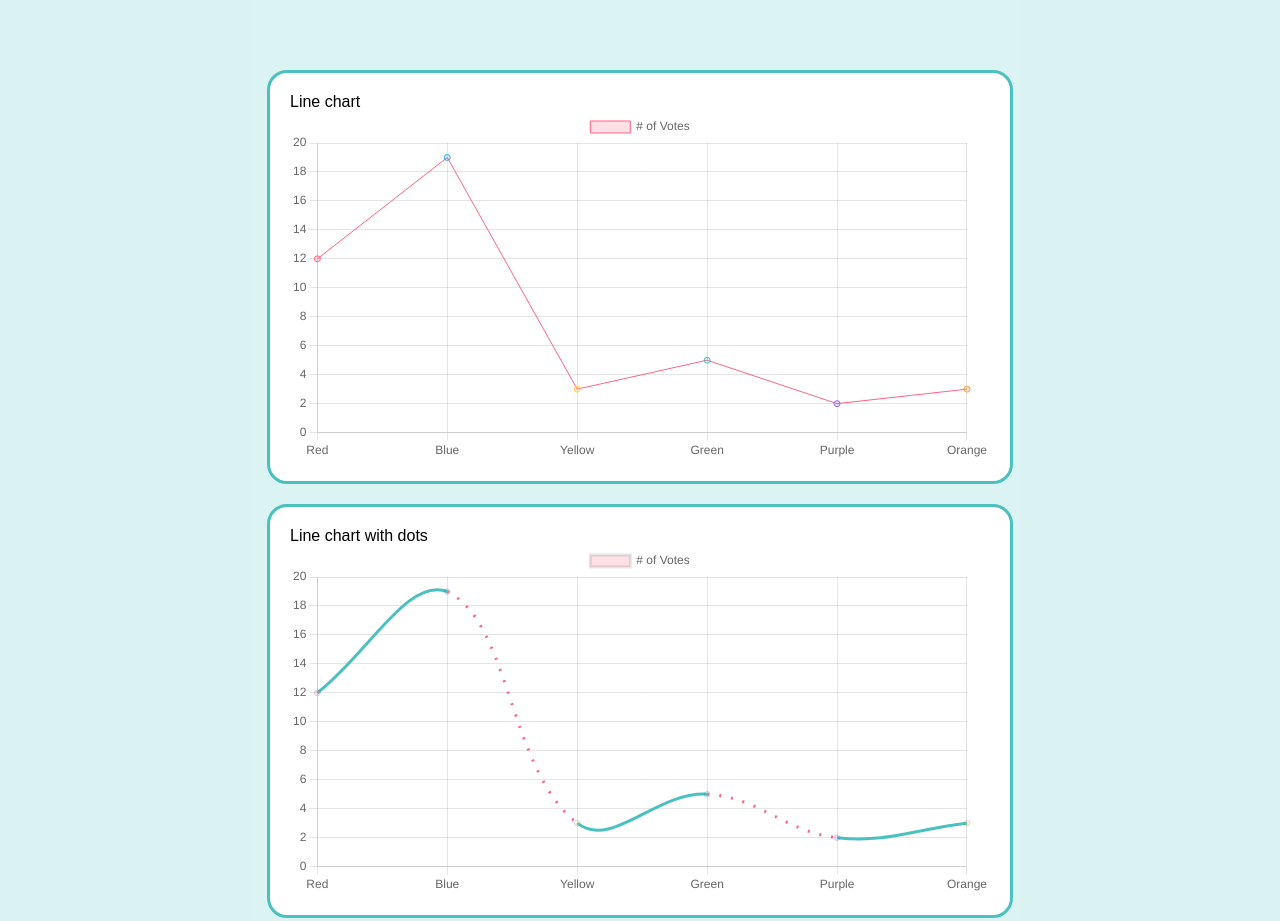
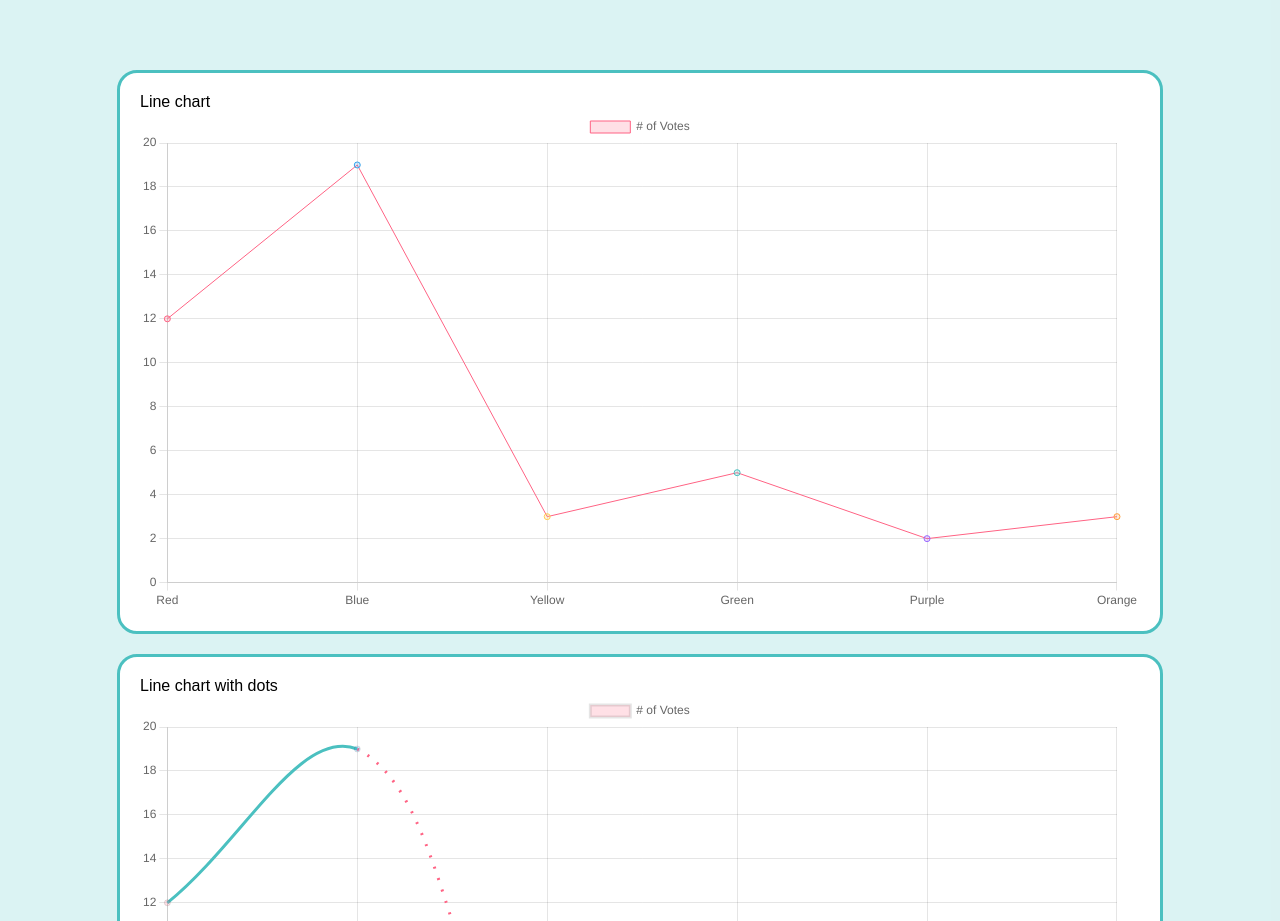
Before and after one commit to vanyadev/chartJS, a plain HTML site: page index.html in a window 1280 px wide. Shown: the top 921 px of the page. Drawn offline with nearby package versions, Linux system fonts and the light colour scheme.

Commit message:
added adaptive display of charts on the page

```diff
--- a/styles.css
+++ b/styles.css
@@ -18,7 +18,8 @@
 }
 
 .chartBox {
-  width: 700px;
+  max-width: 1000px;
+  width: 80vw;
   padding: 20px;
   border-radius: 20px;
   border: solid 3px rgba(75, 192, 192, 1);
```
